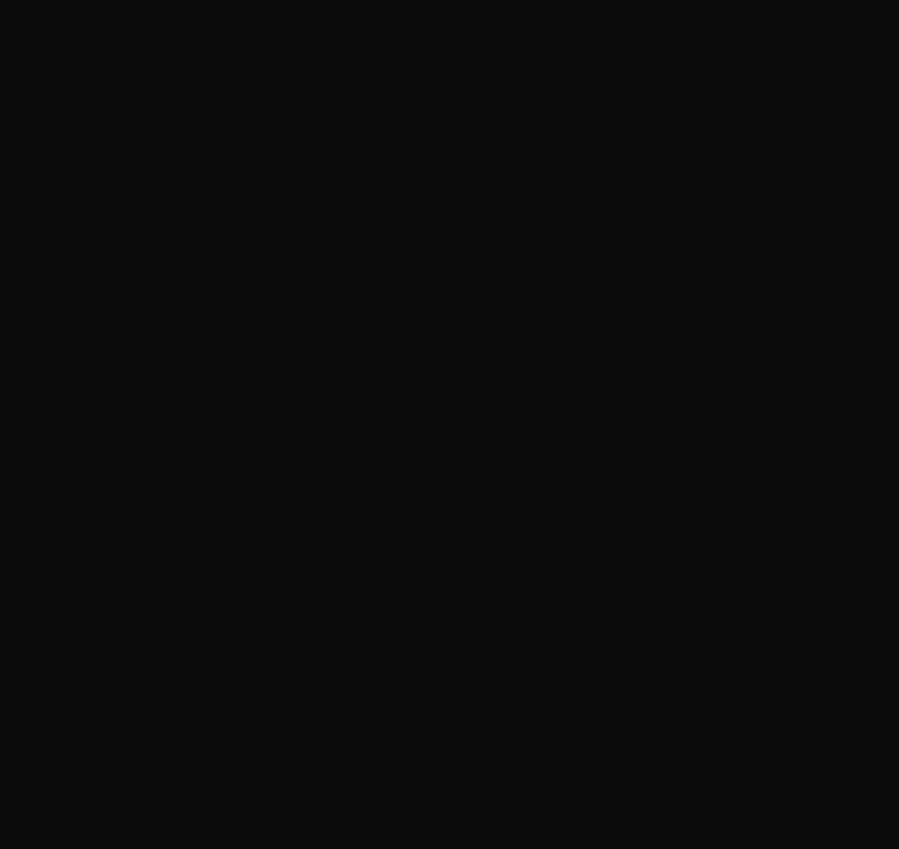
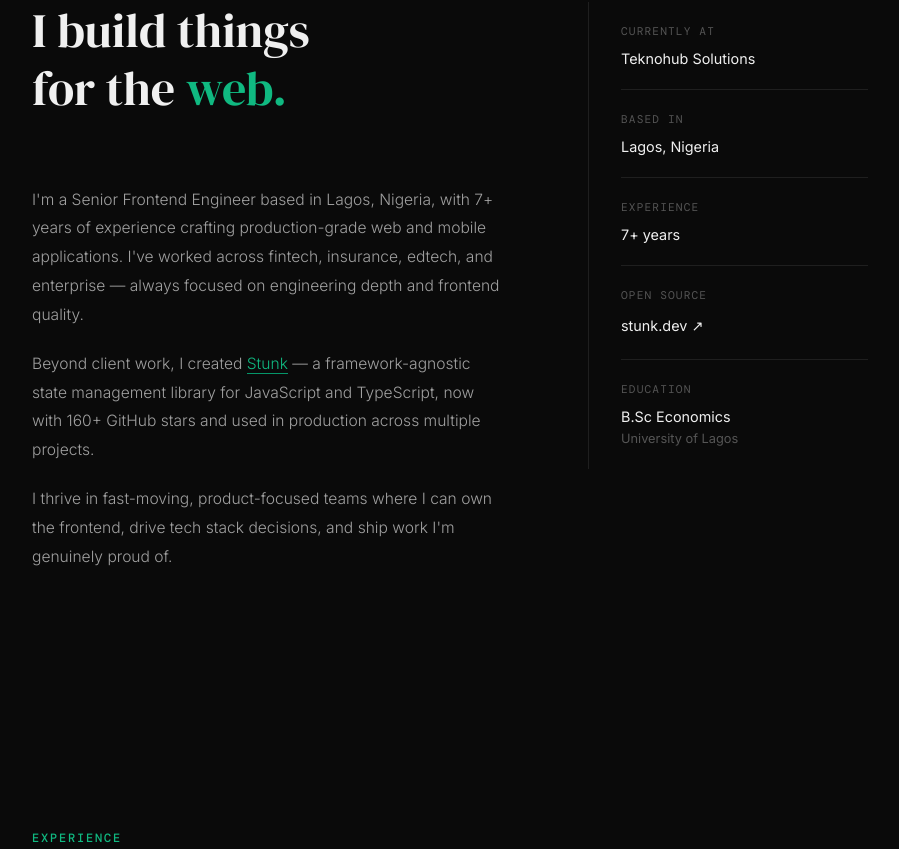
Before and after one commit to I-am-abdulazeez/abdulazeez, a Nuxt app: page / in a window 1280 px wide. Shown: the part 1011-1860 px from the top of the page, without its empty margins (190-1089 px from the left). Before the commit the page ends 800 px from the top, so only its background shows below. Built offline with nearby package versions, Linux system fonts and the light colour scheme.

Commit message:
chore: add About and ExperienceSection page

```diff
--- a/app/pages/index.vue
+++ b/app/pages/index.vue
@@ -2,5 +2,7 @@
   <main>
     <AppNav />
     <HeroSection />
+    <AboutSection />
+    <ExperienceSection />
   </main>
 </template>
```
